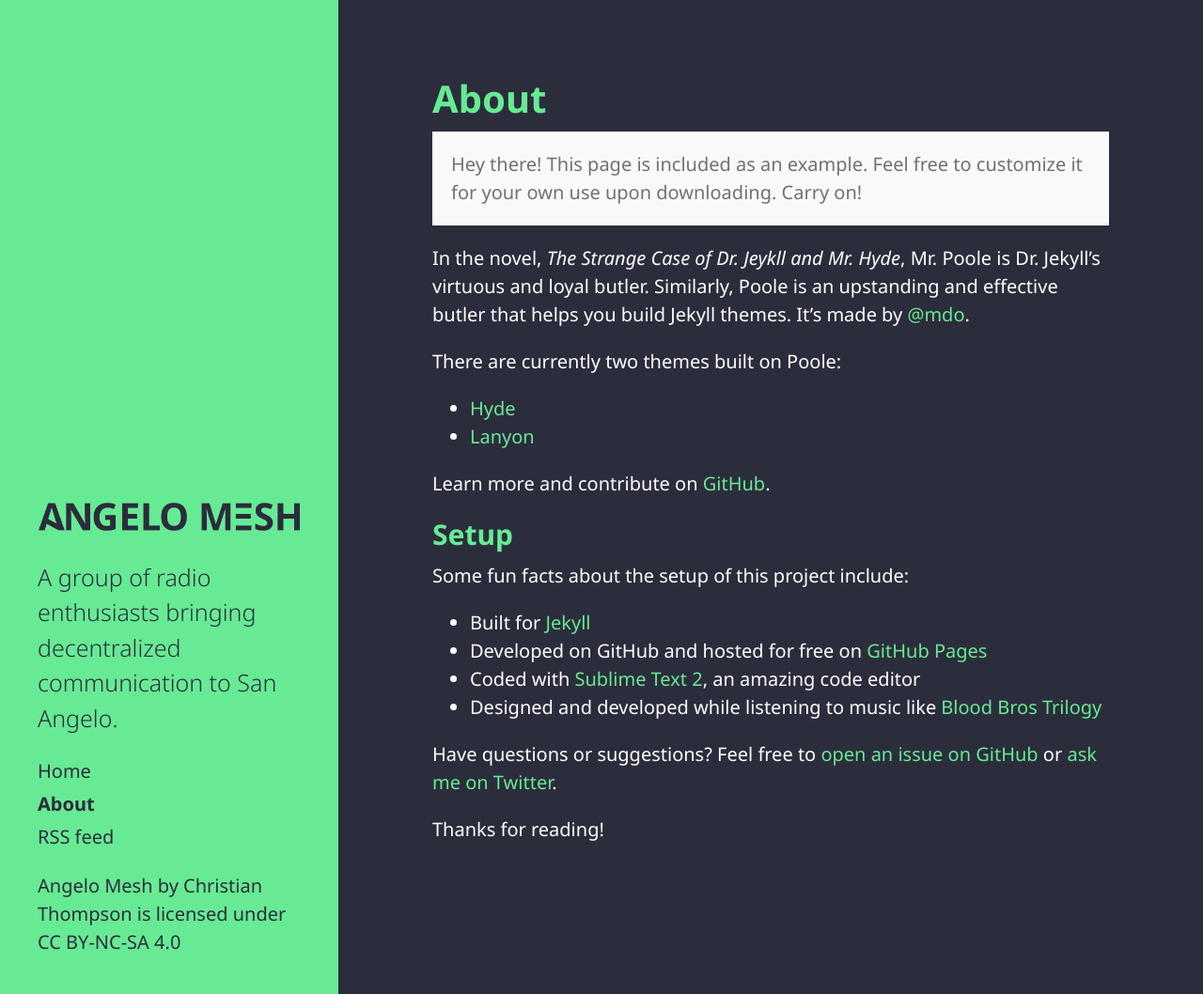
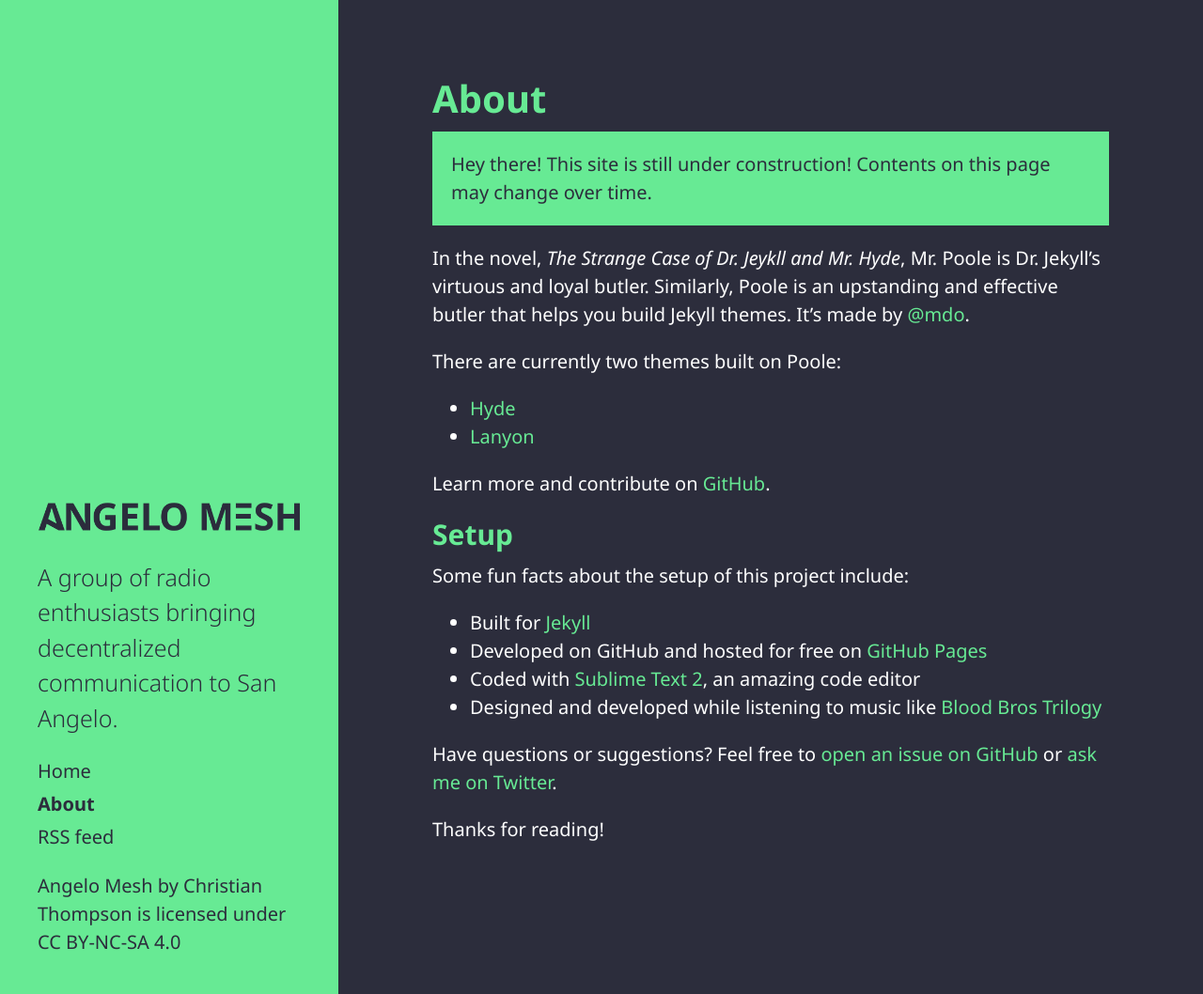
Before and after one commit to RubyMetro/angelomesh, a Jekyll site: the page built from about.md, in a window 1280 px wide and 1058 px high. Shown: the whole window at 94% size. Built offline with Jekyll 4.4.1, drawn with Linux system fonts in a browser that asks for light colours.

```diff
--- a/_includes/sidebar.html
+++ b/_includes/sidebar.html
@@ -27,6 +27,6 @@
       <a class="sidebar-nav-item" href="https://angelomesh.com/atom.xml">RSS feed</a>
     </nav>
 
-    <p xmlns:cc="http://creativecommons.org/ns#" xmlns:dct="http://purl.org/dc/terms/"><a property="dct:title" rel="cc:attributionURL" href="https://angelomesh.com">Angelo Mesh</a> by <span property="cc:attributionName">Christian Thompson</span> is licensed under <a href="https://creativecommons.org/licenses/by-nc-sa/4.0/?ref=chooser-v1" target="_blank" rel="license noopener noreferrer" style="display:inline-block;">CC BY-NC-SA 4.0</a></p>
+    <p xmlns:cc="http://creativecommons.org/ns#" xmlns:dct="http://purl.org/dc/terms/"><a property="dct:title" rel="cc:attributionURL" href="https://github.com/RubyMetro/angelomesh">Angelo Mesh</a> by <span property="cc:attributionName">Christian Thompson</span> is licensed under <a href="https://creativecommons.org/licenses/by-nc-sa/4.0/?ref=chooser-v1" target="_blank" rel="license noopener noreferrer" style="display:inline-block;">CC BY-NC-SA 4.0</a></p>
   </div>
 </div>
--- a/about.md
+++ b/about.md
@@ -4,7 +4,7 @@ title: About
 ---
 
 <p class="message">
-  Hey there! This page is included as an example. Feel free to customize it for your own use upon downloading. Carry on!
+  Hey there! This site is still under construction! Contents on this page may change over time.
 </p>
 
 In the novel, *The Strange Case of Dr. Jeykll and Mr. Hyde*, Mr. Poole is Dr. Jekyll's virtuous and loyal butler. Similarly, Poole is an upstanding and effective butler that helps you build Jekyll themes. It's made by [@mdo](https://twitter.com/mdo).
--- a/public/css/poole.css
+++ b/public/css/poole.css
@@ -283,8 +283,8 @@ tbody tr:nth-child(odd) th {
 .message {
   margin-bottom: 1rem;
   padding: 1rem;
-  color: #717171;
-  background-color: #f9f9f9;
+  color: #2C2D3C;
+  background-color: #67EA94;
 }
 
 
```
